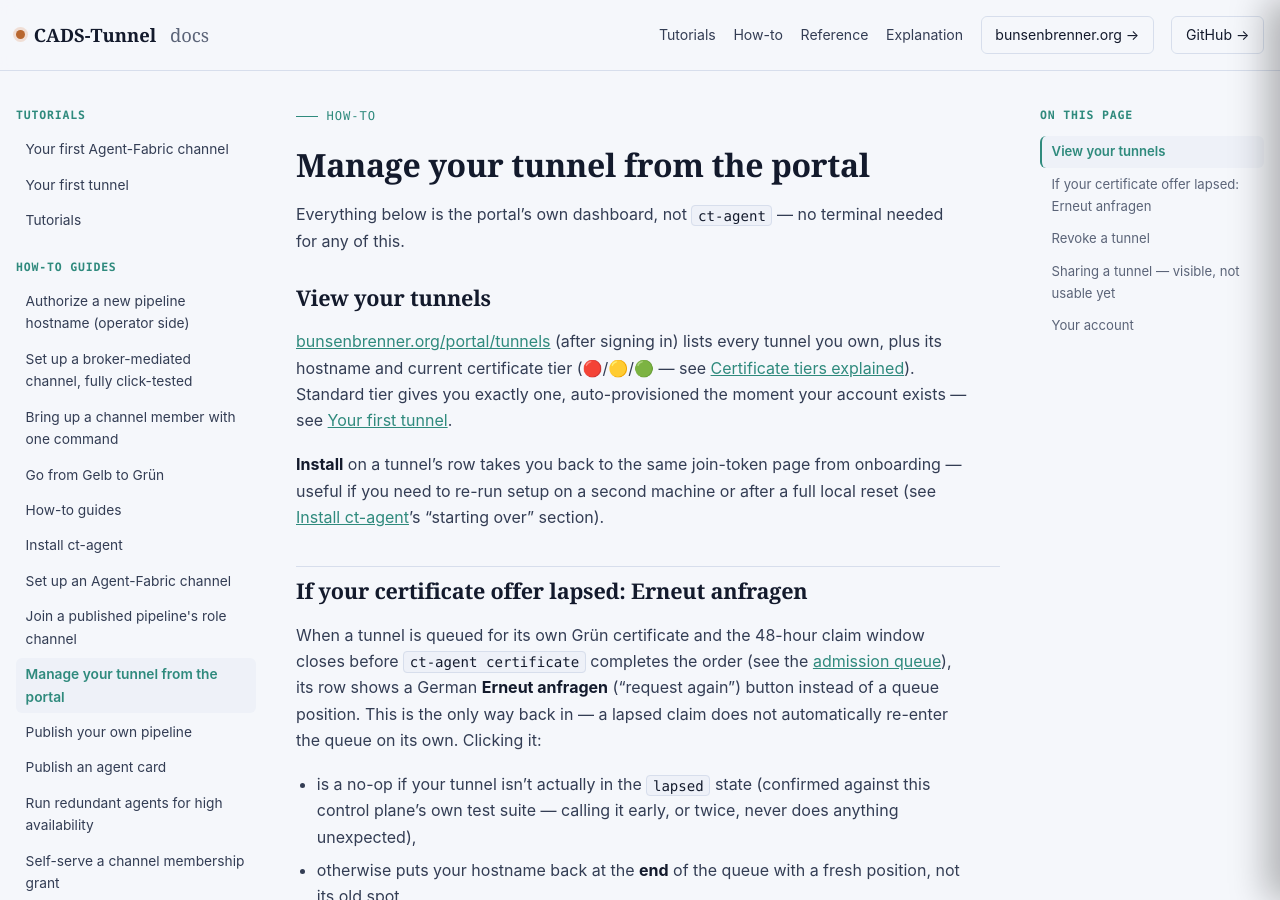
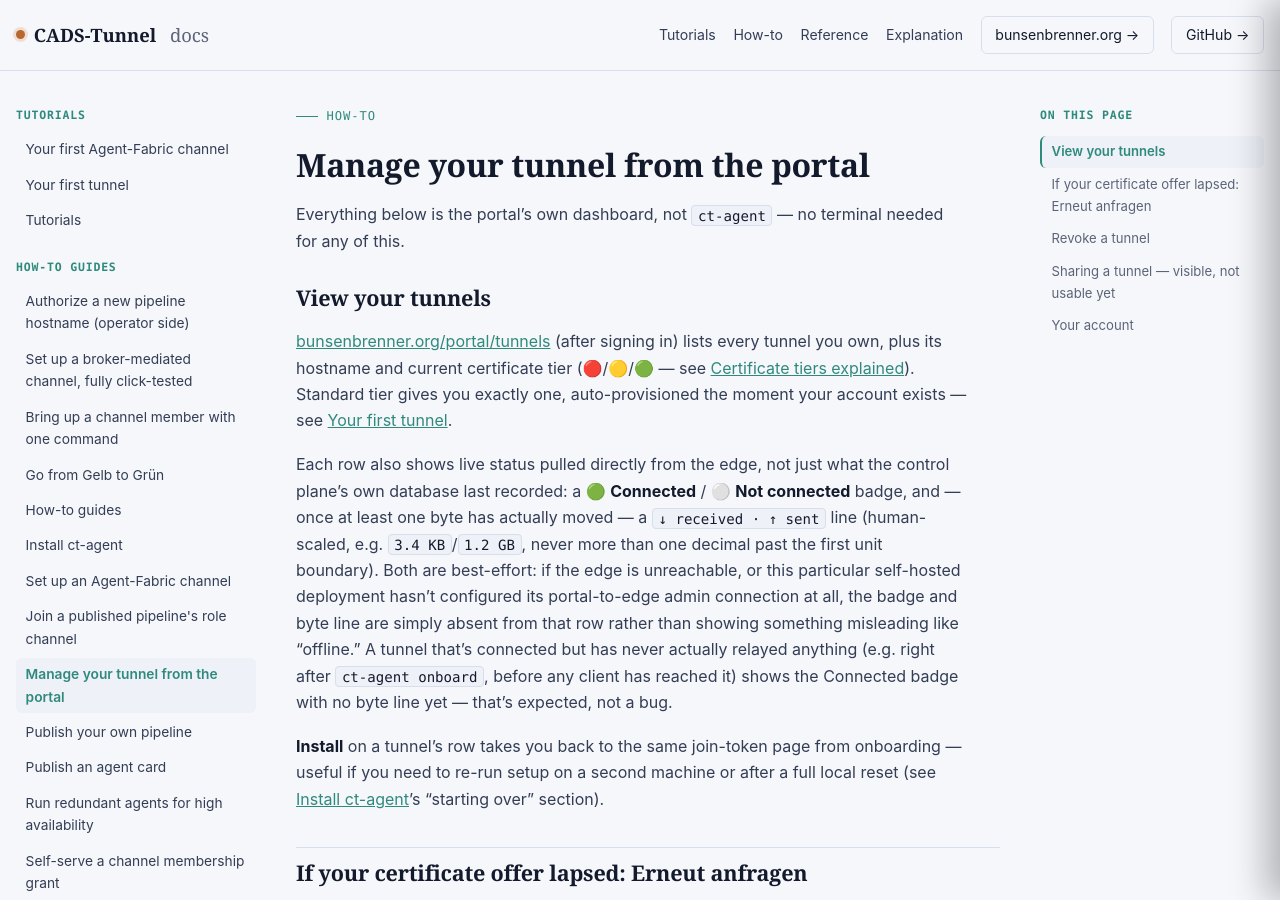
Before and after one commit to scimbe/CADS-Tunnel-docs, a Jekyll site: the page built from _how-to/manage-your-tunnel.md, in a window 1280 px wide and 900 px high. Built offline with Jekyll 4.4.1, drawn with Linux system fonts in a browser that asks for light colours.

Commit message:
docs(manage-your-tunnel): document the live connection status + byte counters
Real, live, previously-undocumented feature: each tunnel row on
/portal/tunnels now shows a Connected/Not connected badge (pulled from the
edge, not the control plane's own possibly-stale record) and, once at
least one byte has moved, a human-scaled received/sent line.

Pulled directly from the current source (portal_api.rs's human_bytes/
tunnels_html) rather than assumed -- the exact emoji, the "not shown until
something has actually relayed" behavior, and the "absent, not misleading,
when the edge is unreachable or unconfigured" fallback are all read from
the real render logic, not guessed.

Co-Authored-By: Claude Sonnet 5 <noreply@anthropic.com>
Claude-Session: https://claude.ai/code/session_018FkngvdKnmVcAT84EZe7Ur

```diff
--- a/_how-to/manage-your-tunnel.md
+++ b/_how-to/manage-your-tunnel.md
@@ -15,6 +15,15 @@ every tunnel you own, plus its hostname and current certificate tier (🔴/🟡/
 [Certificate tiers explained]({{ '/explanation/certificate-tiers/' | relative_url }})). Standard tier
 gives you exactly one, auto-provisioned the moment your account exists — see
 [Your first tunnel]({{ '/tutorials/first-tunnel/' | relative_url }}).
+
+Each row also shows live status pulled directly from the edge, not just what the control plane's own
+database last recorded: a 🟢 **Connected** / ⚪ **Not connected** badge, and — once at least one byte has
+actually moved — a `↓ received · ↑ sent` line (human-scaled, e.g. `3.4 KB`/`1.2 GB`, never more than one
+decimal past the first unit boundary). Both are best-effort: if the edge is unreachable, or this particular
+self-hosted deployment hasn't configured its portal-to-edge admin connection at all, the badge and byte
+line are simply absent from that row rather than showing something misleading like "offline." A tunnel
+that's connected but has never actually relayed anything (e.g. right after `ct-agent onboard`, before any
+client has reached it) shows the Connected badge with no byte line yet — that's expected, not a bug.
 
 **Install** on a tunnel's row takes you back to the same join-token page from onboarding — useful if you
 need to re-run setup on a second machine or after a full local reset (see
```
